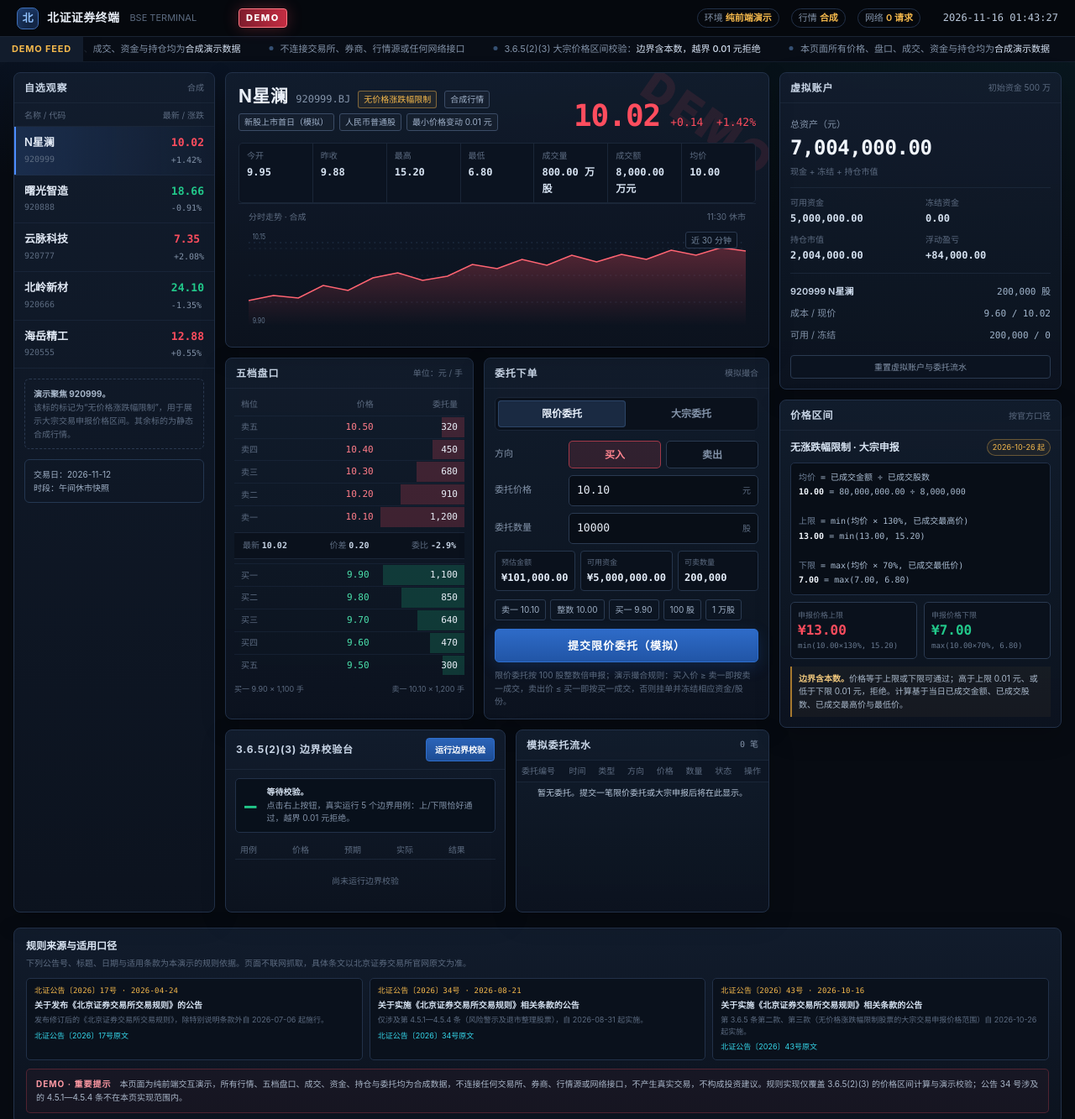
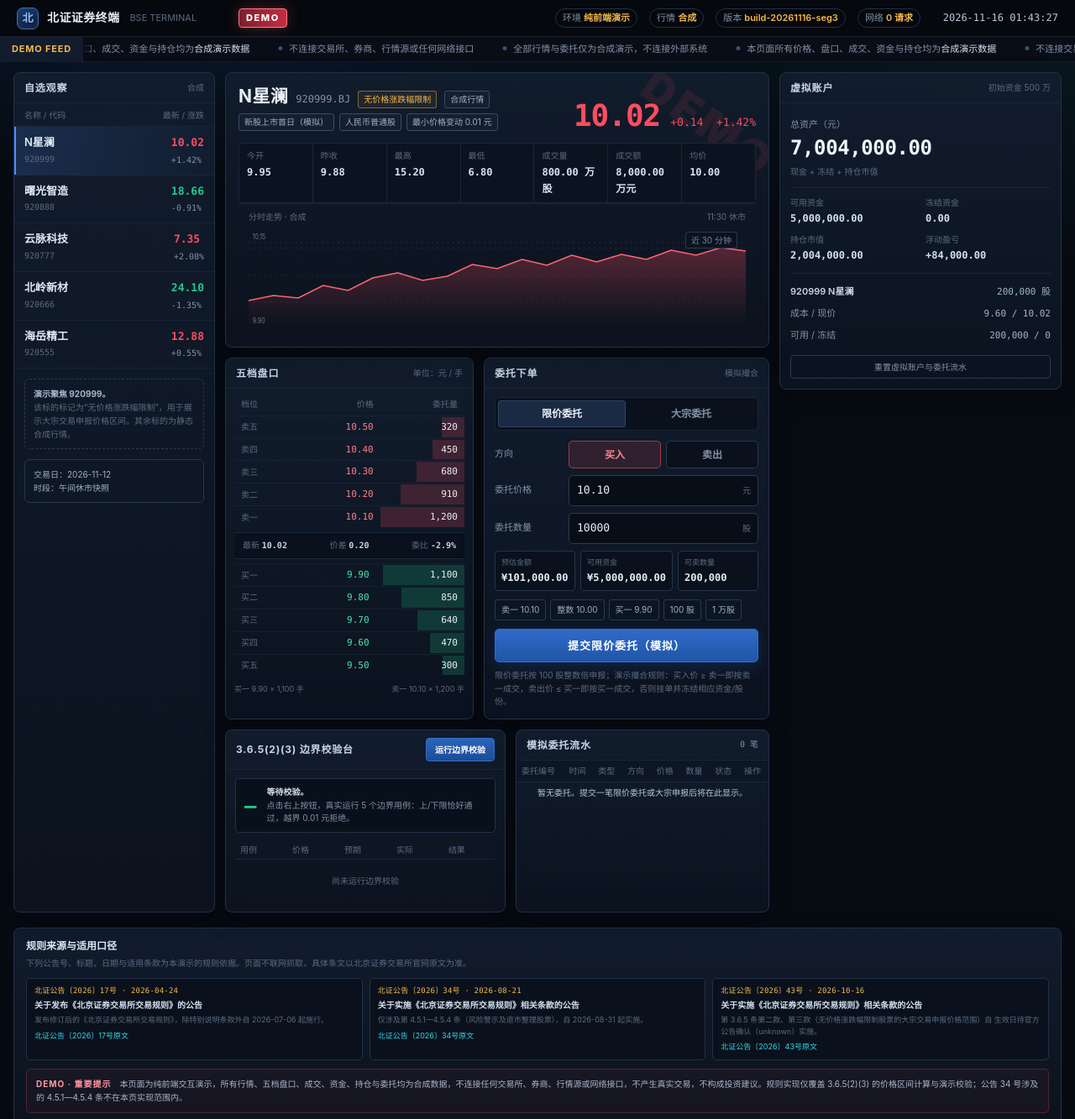
Before and after one commit to c-m-ai-copilot/coke-bse-trading-demo, a plain HTML site: page index.html in a window 1280 px wide. Shown: the top 1333 px of the page at 84% size. Drawn offline with Linux system fonts and the light colour scheme.

Commit message:
fix: scope BSE bulk price rule and mark date unknown
Updated various sections to reflect changes in pricing and rules.

```diff
--- a/index.html
+++ b/index.html
@@ -289,7 +289,7 @@
     .q-price{margin-left:0}
     .source-strip{grid-template-columns:1fr}
   }
-</style>
+body:not(:has(#tabBlock.active)) .right-col section:has(.rule-hero){display:none}</style>
 </head>
 <body>
 
@@ -303,7 +303,7 @@
   <div class="top-spacer"></div>
   <div class="env-tag">环境 <b>纯前端演示</b></div>
   <div class="env-tag">行情 <b>合成</b></div>
-  <div class="env-tag">网络 <b>0 请求</b></div>
+  <div class="env-tag">版本 <b>build-20261116-seg3</b></div>  <div class="env-tag">网络 <b>0 请求</b></div>
   <div class="clock mono" id="demoClock">2026-11-12 11:30:00</div>
 </header>
 
@@ -312,10 +312,10 @@
   <div class="ticker-track">
     <span>本页面所有价格、盘口、成交、资金与持仓均为<b>合成演示数据</b></span>
     <span>不连接交易所、券商、行情源或任何网络接口</span>
-    <span>3.6.5(2)(3) 大宗价格区间校验：<b>边界含本数，越界 0.01 元拒绝</b></span>
+    <span>全部行情与委托仅为合成演示，不连接外部系统</span>
     <span>本页面所有价格、盘口、成交、资金与持仓均为<b>合成演示数据</b></span>
     <span>不连接交易所、券商、行情源或任何网络接口</span>
-    <span>3.6.5(2)(3) 大宗价格区间校验：<b>边界含本数，越界 0.01 元拒绝</b></span>
+    <span>全部行情与委托仅为合成演示，不连接外部系统</span>
   </div>
 </div>
 
@@ -561,11 +561,11 @@
     </section>
 
     <section class="panel">
-      <div class="panel-hd"><h2>价格区间</h2><span class="hint">按官方口径</span></div>
+      <div class="panel-hd"><h2>大宗申报价格区间</h2><span class="hint">仅大宗交易适用</span></div>
       <div class="panel-bd" style="padding:10px 12px 12px">
         <div class="rule-hero">
           <h3>无涨跌幅限制 · 大宗申报</h3>
-          <span class="eff">2026-10-26 起</span>
+          <span class="eff">生效日待官方公告确认（unknown）</span>
         </div>
         <div class="rule-eq">
           <span class="k">均价</span> = 已成交金额 ÷ 已成交股数<br>
@@ -605,7 +605,7 @@
       <div class="source-card">
         <div class="no">北证公告〔2026〕43号 · 2026-10-16</div>
         <h4>关于实施《北京证券交易所交易规则》相关条款的公告</h4>
-        <p>第 3.6.5 条第二款、第三款（无价格涨跌幅限制股票的大宗交易申报价格范围）自 2026-10-26 起实施。</p>
+        <p>第 3.6.5 条第二款、第三款（无价格涨跌幅限制股票的大宗交易申报价格范围）自 生效日待官方公告确认（unknown）实施。</p>
         <p style="margin-top:5px"><a href="https://www.bse.cn/jygl_list/200029608.html" target="_blank" rel="noreferrer">北证公告〔2026〕43号原文</a></p>
       </div>
     </div>
```
